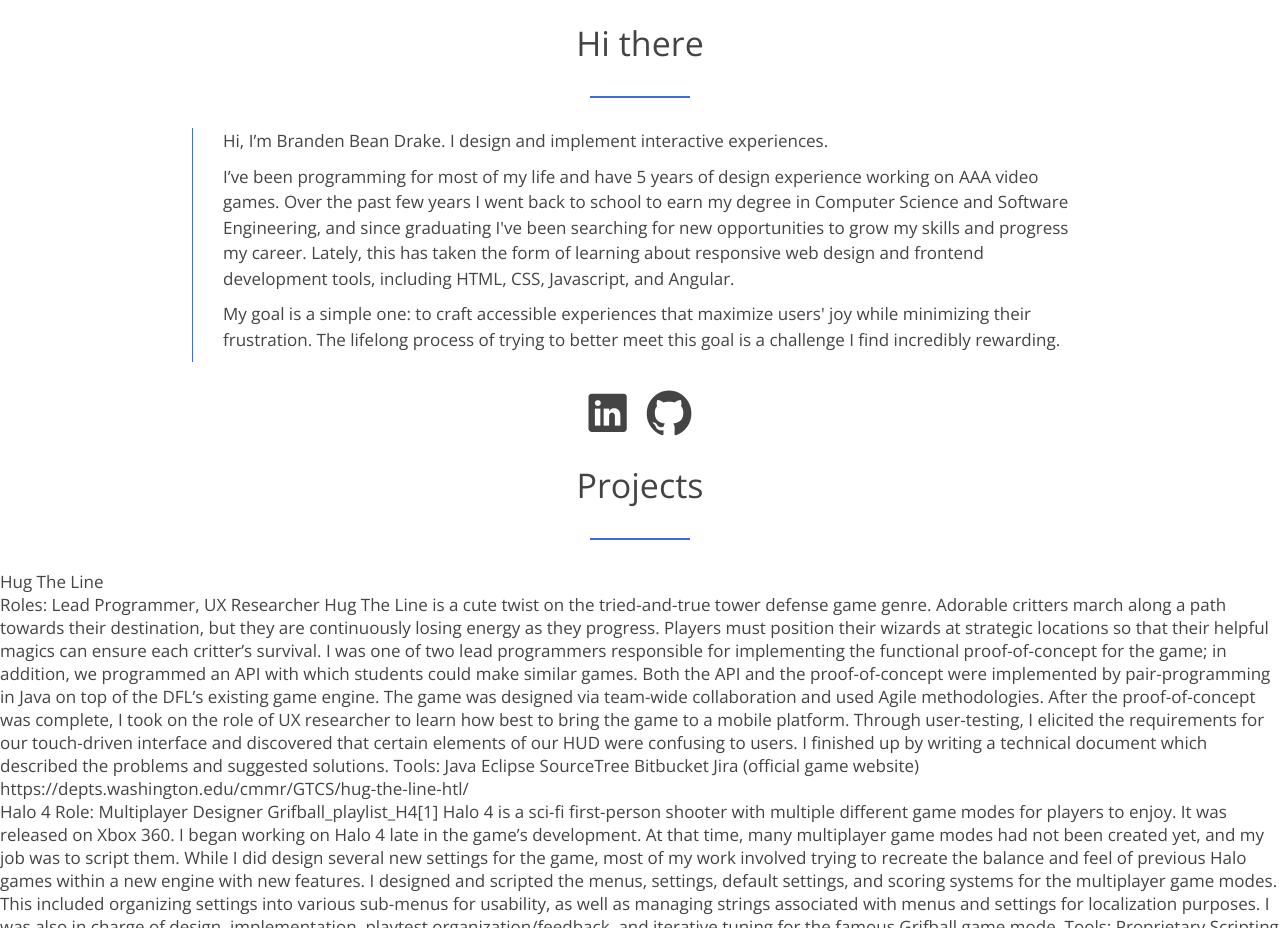
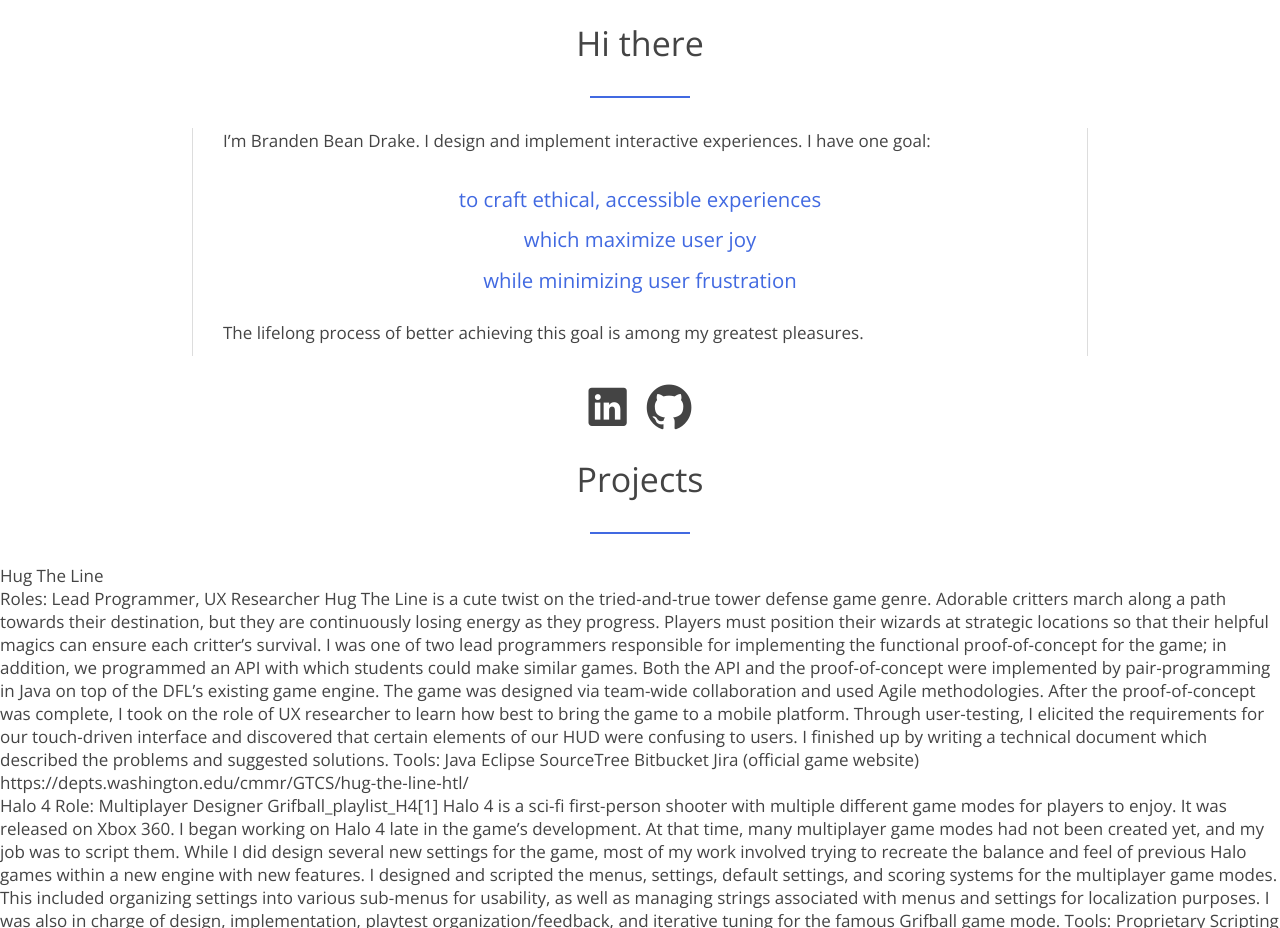
Before and after one commit to beandrake/personal-site-angular, an Angular app in the folder beandrake/: page / in a window 1280 px wide. Shown: the part 800-1728 px from the top of the page. Built offline with nearby package versions, Linux system fonts and the light colour scheme.

Commit message:
Made that About section real good.  It's not only pretty, but it's concise and effective.

```diff
--- a/beandrake/src/app/about/about.component.css
+++ b/beandrake/src/app/about/about.component.css
@@ -14,17 +14,34 @@
 
   display: inline-block;
   margin-left: 15%;
-
-  border-left: 1px solid #4169e1;
-  padding-left: 30px;
-
-  border-right: 1px solid #4169e1;
-  padding-right: 30px;
 }
 
 p {
   width: 70%;
-  /*font-size: 85%;*/
+
   line-height: 150%;
   padding-bottom: 10px;
+
+  padding-left: 30px;
+  padding-right: 30px;
+
+  border-left: 1px solid #ddd;
+  border-right: 1px solid #ddd;
 }
+
+.goal {
+}
+
+.goal p{
+  text-align: center;
+  font-size: 120%;
+  color: #4169e1;
+}
+
+.goal p:first-child {
+  padding-top: 20px;
+}
+
+.goal p:last-child {
+  padding-bottom: 25px;
+}
--- a/beandrake/src/app/about/about.component.html
+++ b/beandrake/src/app/about/about.component.html
@@ -7,12 +7,26 @@
     <h2 id="about">Hi there</h2>
     <div class="introduction">
       <p>
-        Hi, I’m Branden Bean Drake.  I design and implement interactive experiences.
-      </p><p>
-      I’ve been programming for most of my life and have 5 years of design experience working on AAA video games.  Over the past few years I went back to school to earn my degree in Computer Science and Software Engineering, and since graduating I've been searching for new opportunities to grow my skills and progress my career.  Lately, this has taken the form of learning about responsive web design and frontend development tools, including HTML, CSS, Javascript, and Angular.
-    </p><p>
-      My goal is a simple one: to craft accessible experiences that maximize users' joy while minimizing their frustration.  The lifelong process of trying to better meet this goal is a challenge I find incredibly rewarding.
-    </p>
+        I’m Branden Bean Drake.  I design and implement interactive experiences.  I have one goal:
+      </p>
+      <div class="goal">
+        <p>
+          to craft ethical, accessible experiences
+        </p><p>
+          which maximize user joy
+        </p><p>
+          while minimizing user frustration
+        </p>
+      </div>
+      <p>
+        The lifelong process of better achieving this goal is among my greatest pleasures.
+      </p>
+      <!--<p>-->
+        <!--The lifelong challenge of trying to better meet this goal is a process I find incredibly rewarding.-->
+      <!--</p>-->
+      <!--<p>-->
+        <!--I’ve been programming for most of my life and have 5 years of design experience working on AAA video games.  Over the past few years I went back to school to earn my degree in Computer Science and Software Engineering, and since graduating I've been searching for new opportunities to grow my skills and progress my career.  Lately, this has taken the form of learning about responsive web design and frontend development tools, including HTML, CSS, Javascript, and Angular.-->
+    <!--</p>-->
     </div>
   </div>
 
```
